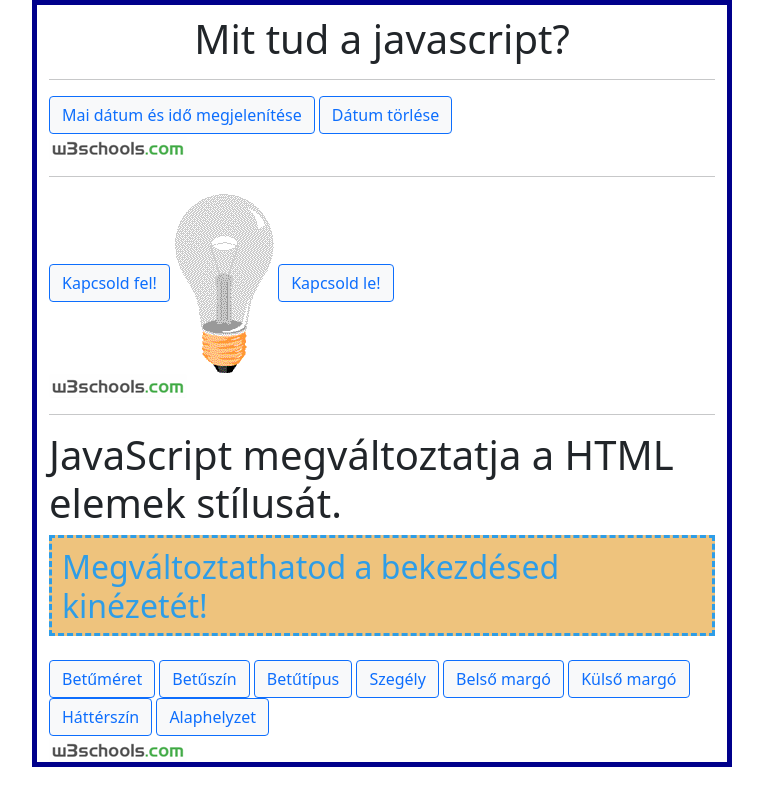
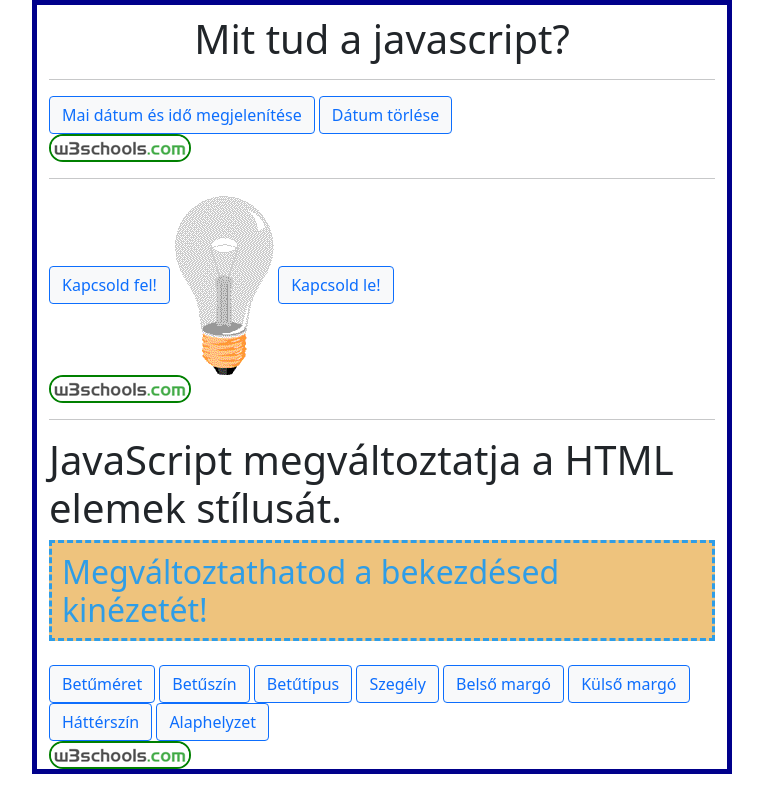
Before and after one commit to marcu2401/mittud_jascript, a plain HTML site: page index.html in a window 1280 px wide. Shown: the whole page, without its empty margins (258-1021 px from the left). Drawn offline with Linux system fonts and the light colour scheme.

Commit message:
Add files via upload

```diff
--- a/index.html
+++ b/index.html
@@ -23,7 +23,7 @@
         <article>
             <button type="button" class="btn btn-light btn-outline-primary" id="datum" onclick="document.getElementById('datum').innerHTML = Date()">Mai dátum és idő megjelenítése</button>
             <button type="button" class="btn btn-light btn-outline-primary" id="torol" onclick="document.getElementById('datum').innerHTML = 'Mai dátum és idő megjelenítése'">Dátum törlése</button><br>
-            <img src="w3kicsi.png" class="rounded" alt="w3schools">
+            <img src="w3kicsi.png" class="rounded-pill img-fluid kep" alt="w3schools">
 
         </article>
         <hr>
@@ -32,7 +32,7 @@
             <button type="button" class="btn btn-light btn-outline-primary" onclick="document.getElementById('izzo').src='pic_bulbon.gif'">Kapcsold fel!</button>
             <img src="pic_bulboff.gif" class="" alt="izzo" id="izzo">
             <button type="button" class="btn btn-light btn-outline-primary" onclick="document.getElementById('izzo').src='pic_bulboff.gif'">Kapcsold le!</button><br>
-            <img src="w3kicsi.png" class="rounded" alt="w3schools">
+            <img src="w3kicsi.png" class="rounded-pill img-fluid kep" alt="w3schools">
 
         </article>
         <hr>
@@ -50,12 +50,12 @@
         <button type="button" class="btn btn-light btn-outline-primary" id="kmargo" onclick="document.getElementById('demo').style.margin='20px'">Külső margó</button>
         <button type="button" class="btn btn-light btn-outline-primary" id="hszin" onclick="document.getElementById('belso').style.backgroundColor='#33ff33'">Háttérszín</button>
 
-        <button type="button" class="btn btn-light btn-outline-primary"  onclick="document.getElementById('belso')">Alaphelyzet</button>
+        <button type="button" class="btn btn-light btn-outline-primary"  onclick="document.getElementById('demo')">Alaphelyzet</button>
 
         </article>
 
         <footer>
-            <img src="w3kicsi.png" class="rounded" alt="w3schools">
+            <img src="w3kicsi.png" class="rounded-pill img-fluid kep" alt="w3schools">
         </footer>
     </div>
 </body>
--- a/stilus.css
+++ b/stilus.css
@@ -18,3 +18,6 @@ hr{
     padding-left:10px;
     padding-top:10px ;
 }
+.kep{
+    border:green solid 2px;
+}
```
